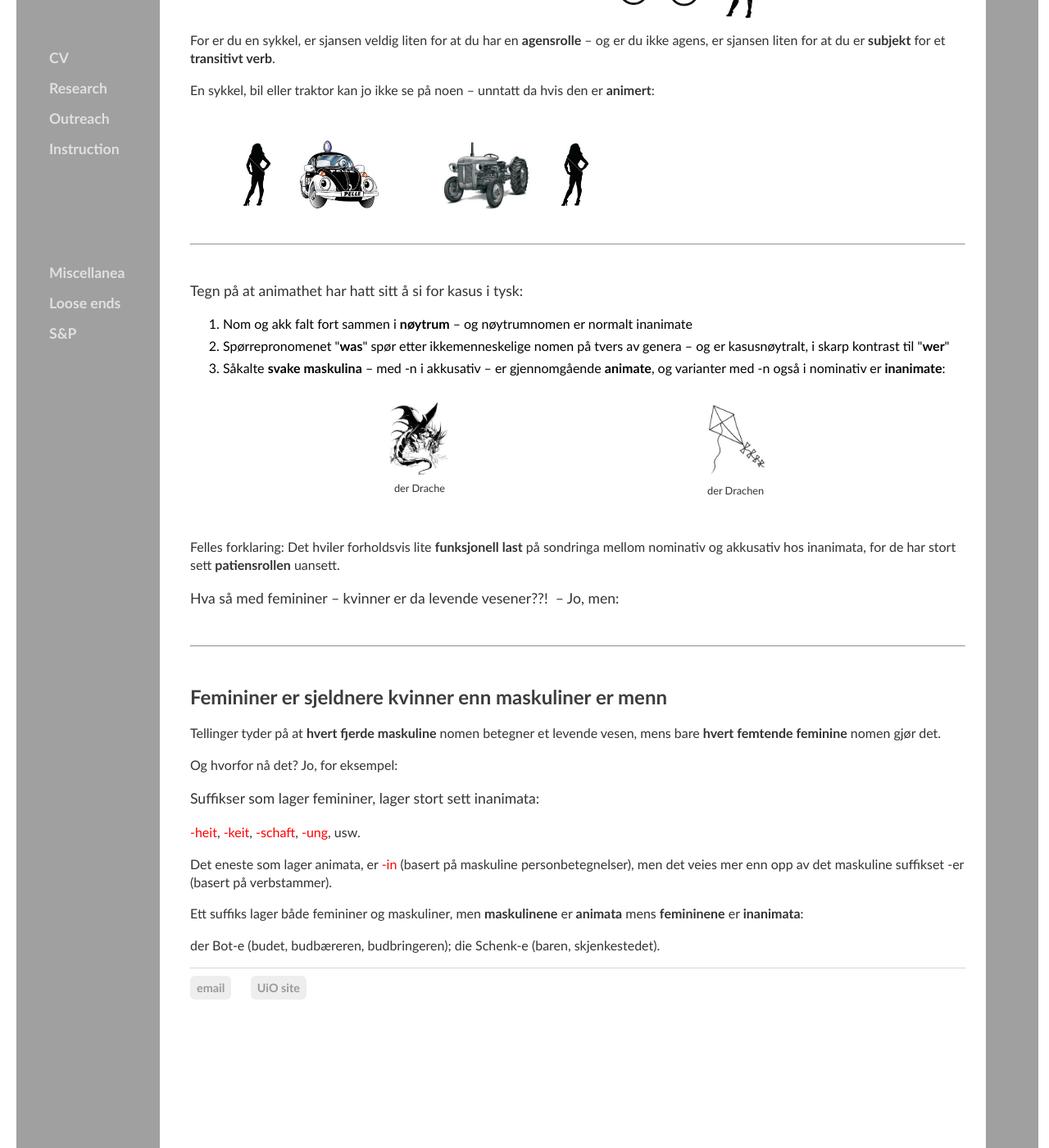
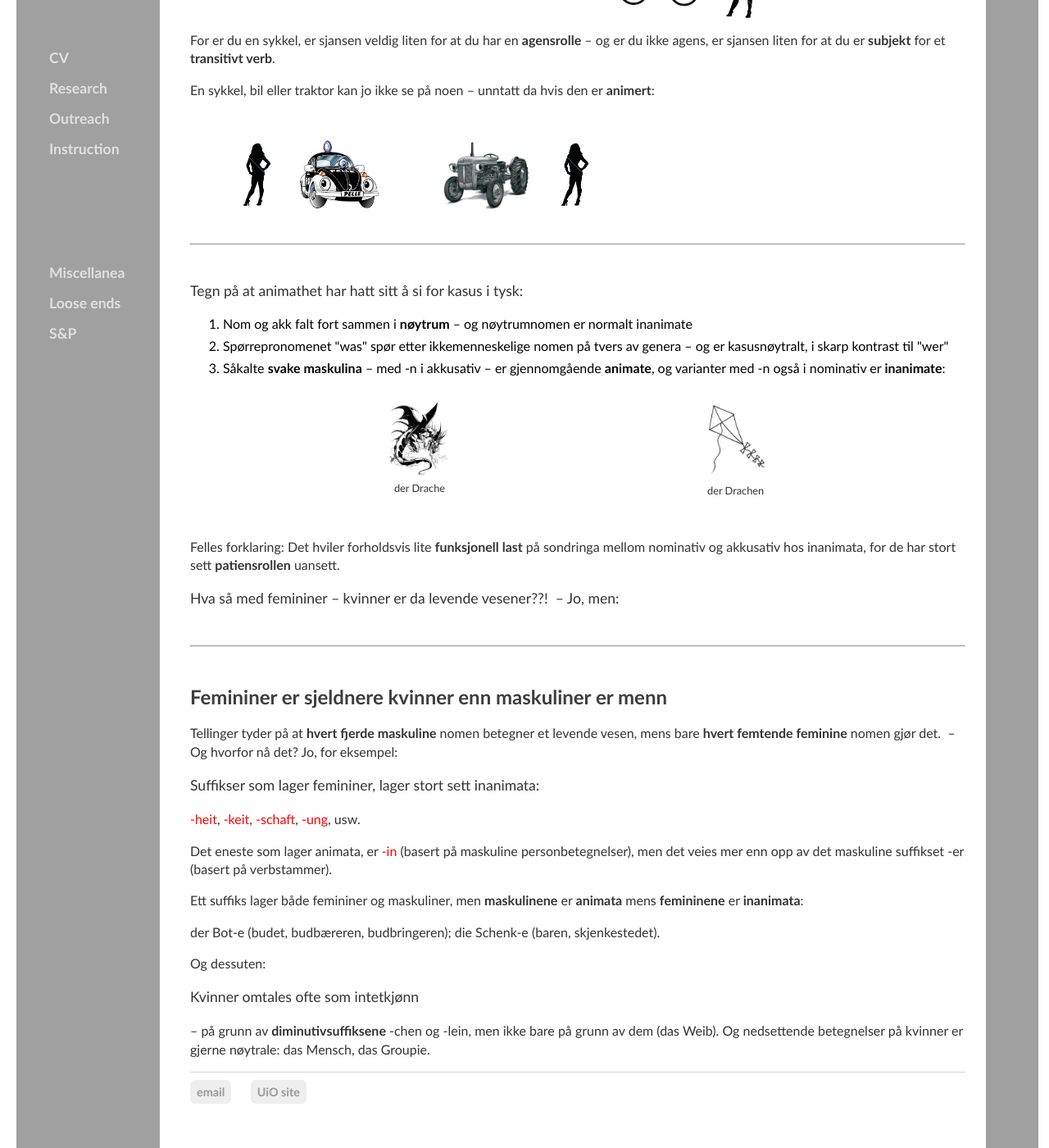
Before and after one commit to kjelljs/kjelljs.github.io, a Jekyll site: the page built from dissemination/kasus.html, in a window 1280 px wide and 1400 px high, scrolled down 1541 px. Shown: the whole window at 82% size. Built offline with Jekyll 4.4.1, drawn with Linux system fonts in a browser that asks for light colours.

Commit message:
Update kasus.html

```diff
--- a/dissemination/kasus.html
+++ b/dissemination/kasus.html
@@ -122,7 +122,7 @@ figcaption {
 
 	<ol>
 		<li>Nom og akk falt fort sammen i <strong>nøytrum</strong> – og nøytrumnomen er normalt inanimate</li>
-	<li>Spørrepronomenet "<strong>was</strong>"&nbsp;spør etter ikkemenneskelige nomen&nbsp;på tvers av genera&nbsp;– og er kasusnøytralt, i skarp kontrast til "<strong>wer</strong>"</li>
+	<li>Spørrepronomenet "was"&nbsp;spør etter ikkemenneskelige nomen&nbsp;på tvers av genera&nbsp;– og er kasusnøytralt, i skarp kontrast til "wer"</li>
 	<li>Såkalte <strong>svake maskulina</strong>&nbsp;– med -n i akkusativ – er gjennomgående <strong>animate</strong>, og varianter med -n også i nominativ er <strong>inanimate</strong>:
 		</li>
 		</ol>
@@ -138,10 +138,13 @@ figcaption {
 </br>
 <h2>Femininer er sjeldnere kvinner enn maskuliner er menn</h2>
 <p>Tellinger tyder på at <b>hvert fjerde maskuline</b> nomen betegner et levende vesen, mens bare <b>hvert femtende feminine</b> nomen gjør det.
-</p><p>Og hvorfor nå det? Jo, for eksempel:</p>
+&nbsp;– Og hvorfor nå det? Jo, for eksempel:</p>
 <div class="ingress"><p>Suffikser som lager femininer, lager stort sett inanimata:</p></div>
 <p><span style="color: rgb(255, 0, 0);">-heit</span>, <span style="color: rgb(255, 0, 0);">-keit</span>, <span style="color: rgb(255, 0, 0);">-schaft</span>, <span style="color: rgb(255, 0, 0);">-ung</span>, usw.</p>
 <p>Det eneste som lager animata, er <span style="color: rgb(255, 0, 0);">-in</span> (basert på maskuline personbetegnelser), men det veies mer enn opp av det maskuline suffikset -er (basert på verbstammer).</p>
 <p>Ett suffiks lager både femininer og maskuliner, men <b>maskulinene</b> er <b>animata</b> mens <b>femininene</b> er <b>inanimata</b>:</p>
 <p>der Bot-e (budet, budbæreren, budbringeren);
 	die Schenk-e (baren, skjenkestedet).</p>
+<p>Og dessuten:</p>
+<div class="ingress"><p>Kvinner omtales ofte som intetkjønn</p></div>
+<p>– på grunn av <b>diminutivsuffiksene</b> -chen og -lein, men ikke bare på grunn av dem (das Weib). Og nedsettende betegnelser på kvinner er gjerne nøytrale: das Mensch, das Groupie.<p>
```
